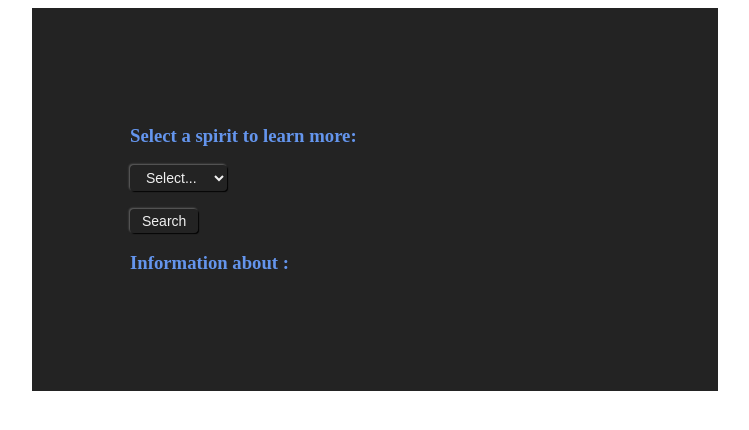
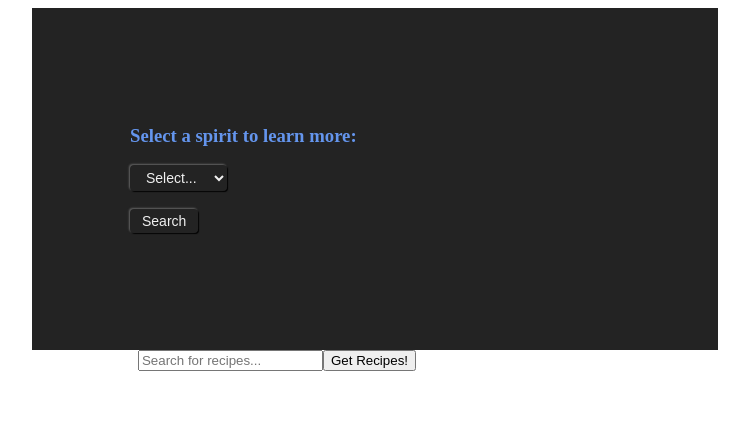
Before and after one commit to The-Senior-Group-2/shaker, a React app: page / in a window 1280 px wide. Shown: the top 430 px of the page, without its empty margins (363-1112 px from the left). Built offline with nearby package versions, Linux system fonts and the light colour scheme; the HTML template or start-up script is replaced by a standard one.

Commit message:
(feat)added a search bar; search for type of liquor, render cocktails names and pictures if they contain the liquor that the user searched for

```diff
--- a/client/src/components/Forms.jsx
+++ b/client/src/components/Forms.jsx
@@ -57,6 +57,7 @@ const liquors = [
 const Forms = () => {
   const [ liquor, setLiquor ] = useState({ strIngredient: '' });
   const [ liquorDescription, setLiquorDescription ] = useState({ strDescription: '' });
+  const [ header, setHeader ] = useState('');
 
   const { strDescription } = liquorDescription;
   const { strIngredient } = liquor;
@@ -83,10 +84,15 @@ const Forms = () => {
   }, [strIngredient]);
 
 
-
+  // will dynamically display the header of the information section; if there is an option selected, the header
+  // will be displayed using that options value; if there is no option, or if the user reselects the default
+  // "Select..." option, no header will be displayed
   const InfoHeader = () => {
+    strIngredient ?
+      setHeader(`Information about ${strIngredient}:`) :
+      setHeader('');
     return (
-      <h3>Information about {strIngredient}:</h3>
+      <h3>{header}</h3>
     );
   };
 
--- /dev/null
+++ b/client/src/components/Search.jsx
@@ -0,0 +1,80 @@
+import React, { useState } from 'react';
+import axios from 'axios';
+import styled from 'styled-components';
+
+
+const SearchStyle = styled.div`
+  *{
+    padding: 5%;
+  }
+`;
+
+
+
+const Search = () => {
+  // searchFor is liquorName as of now
+  const [ searchFor, setSearchFor ] = useState('');
+  // const [ buttonClicked, setButtonClicked ] = useState(false);
+  const [ searchResults, setSearchResults ] = useState([]);
+
+
+  const handleChange = (e) => {
+    const { value } = e.target;
+    setSearchFor(value);
+    console.info(searchFor);
+  };
+
+  const handleSearch = async () => {
+    const result = await axios.get(`https://www.thecocktaildb.com/api/json/v1/1/filter.php?i=${searchFor}`);
+    console.info(result);
+    setSearchResults(result.data.drinks);
+  };
+
+  const handleClick = () => {
+    try {
+      handleSearch();
+    } catch (err) {
+      console.info(err);
+    }
+  };
+
+  const drinkMap = searchResults.map((drink) => {
+    return (
+      <div
+        key={drink.idDrink}
+        style={{ border: '1px solid black' }}
+      >
+        <img src={drink.strDrinkThumb}/>
+        <p>{drink.strDrink}</p>
+      </div>
+    );
+  });
+
+
+  return (
+    <div>
+      <input
+        type='text'
+        name='searchFor'
+        value={searchFor}
+        placeholder='Search for recipes...'
+        onChange={handleChange}
+      >
+      </input>
+      <button
+        onClick={handleClick}
+      >
+        Get Recipes!
+      </button>
+      <SearchStyle>
+        <div className='search-result-container'>
+          {
+            drinkMap
+          }
+        </div>
+      </SearchStyle>
+    </div>
+  );
+};
+
+export default Search;
--- a/client/src/components/app.jsx
+++ b/client/src/components/app.jsx
@@ -1,6 +1,8 @@
 import React, { Component } from 'react';
+import styled from 'styled-components';
+
 import FormsContainer from './FormsContainer.jsx';
-import styled from 'styled-components';
+import Search from './Search.jsx';
 
 const AppStyles = styled.div`
   display: flex;
@@ -21,9 +23,12 @@ class App extends Component {
 
     return (
       <AppStyles>
-        <div>
+        <div className='forms-container'>
           {/* <h1>Shaker</h1> */}
           <FormsContainer />
+        </div>
+        <div className='recipe-search'>
+          <Search />
         </div>
       </AppStyles>
     );
```
